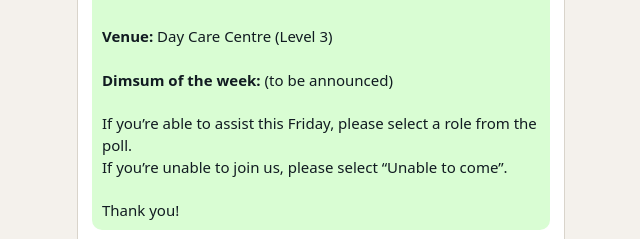
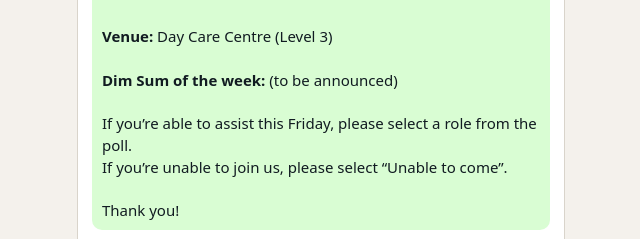
Before and after one commit to limkopidph/fridayweeklymsg, a plain HTML site: page index.html in a window 1280 px wide. Shown: the part 981-1220 px from the top of the page, 319-959 px from the left. Drawn offline with Linux system fonts and the light colour scheme.

Commit message:
Update index.html
same correction of Dimsum to Dim Sum

```diff
--- a/index.html
+++ b/index.html
@@ -120,7 +120,7 @@ function build(){
     "Lim Kopi is happening "+when+", from "+$("start").value.trim()+" onwards.","",
     "If you\u2019re able to come earlier to help with the setup, please come in at "+$("early").value.trim()+".","",
     "*Venue:* "+$("venue").value.trim(),"",
-    "*Dimsum of the week:* "+dishes,"",
+    "*Dim Sum of the week:* "+dishes,"",
     "If you\u2019re able to assist "+assist+", please select a role from the poll.",
     "If you\u2019re unable to join us, please select \u201CUnable to come\u201D.","",
     "Thank you!"
```
